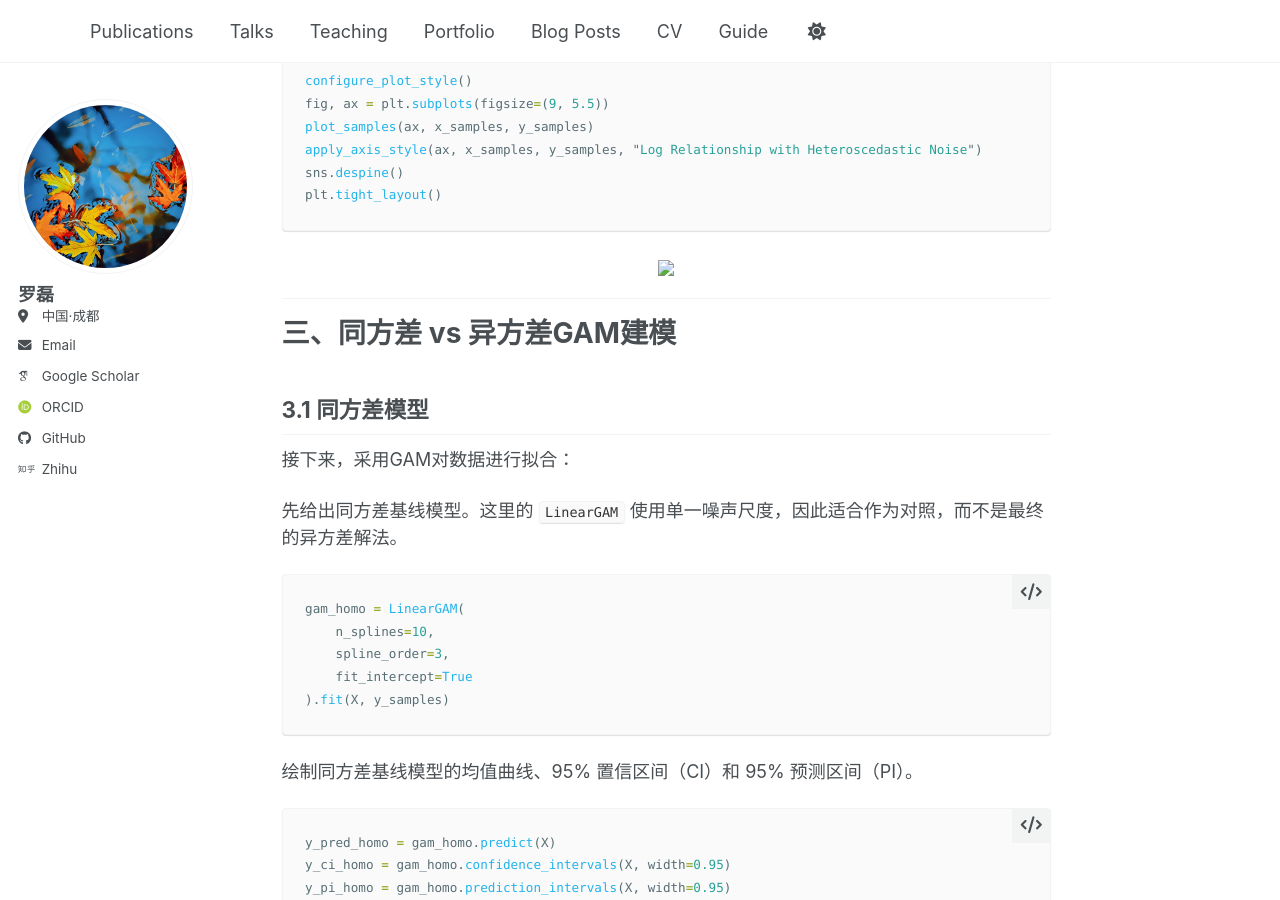
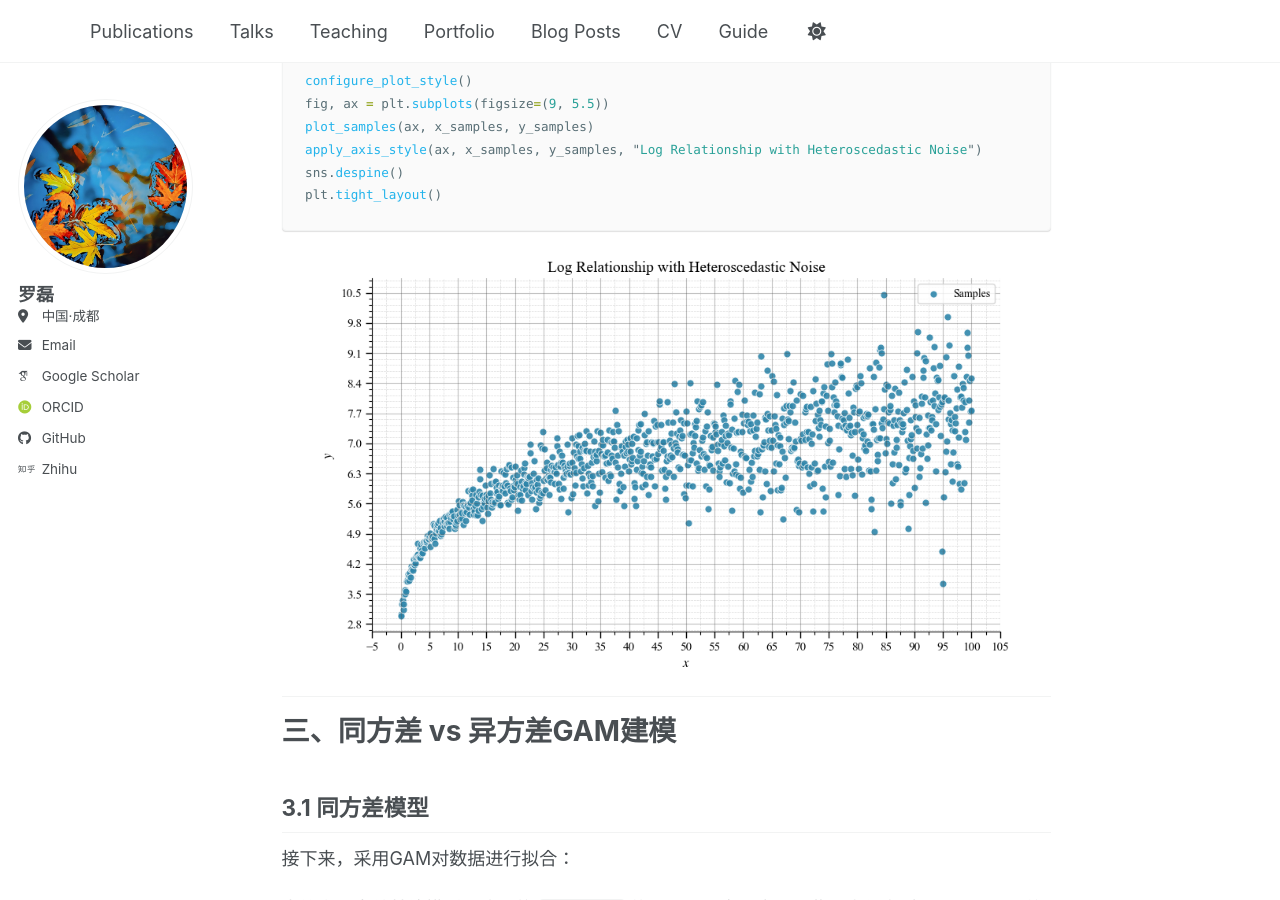
Before and after one commit to Ulti-Dreisteine/academicpages, a Jekyll site: the page built from _posts/2026-05-11-广义加性模型算例.md, in a window 1280 px wide and 900 px high, scrolled down 2138 px. Built offline with Jekyll 4.4.1, drawn with Linux system fonts in a browser that asks for light colours; some web fonts are replaced; a script bundle is joined from its source files by our own code; library files that are not in the unit come from our copies.

Commit message:
更新：图片目录名不能为_posts?

```diff
--- a/_posts/2026-05-11-广义加性模型算例.md
+++ b/_posts/2026-05-11-广义加性模型算例.md
@@ -99,7 +99,7 @@ plt.tight_layout()
 
 
 <div style="text-align: center;">
-    <img src="{{ '/images/_posts/2026-05-11-广义加性模型算例/图1_测试数据.png' | relative_url }}" width="700" />
+    <img src="{{ '/images/posts/2026-05-11-广义加性模型算例/图1_测试数据.png' | relative_url }}" width="700" />
 </div>
 
 
@@ -148,7 +148,7 @@ plt.tight_layout()
 
 
 <div style="text-align: center;">
-    <img src="{{ '/images/_posts/2026-05-11-广义加性模型算例/图2_同方差GAM效果.png' | relative_url }}" width="700" />
+    <img src="{{ '/images/posts/2026-05-11-广义加性模型算例/图2_同方差GAM效果.png' | relative_url }}" width="700" />
 </div>
 
 
@@ -236,7 +236,7 @@ plt.show()
 
 
 <div style="text-align: center;">
-    <img src="{{ '/images/_posts/2026-05-11-广义加性模型算例/图3_同异方差GAM效果对比.png' | relative_url }}" width="1000" />
+    <img src="{{ '/images/posts/2026-05-11-广义加性模型算例/图3_同异方差GAM效果对比.png' | relative_url }}" width="1000" />
 </div>
 
 
```
Also changed, not shown: images/posts/2026-05-11-广义加性模型算例/图1_测试数据.png (renamed from images/_posts/2026-05-11-广义加性模型算例/图1_测试数据.png), images/posts/2026-05-11-广义加性模型算例/图2_同方差GAM效果.png (renamed from images/_posts/2026-05-11-广义加性模型算例/图2_同方差GAM效果.png), images/posts/2026-05-11-广义加性模型算例/图3_同异方差GAM效果对比.png (renamed from images/_posts/2026-05-11-广义加性模型算例/图3_同异方差GAM效果对比.png).
